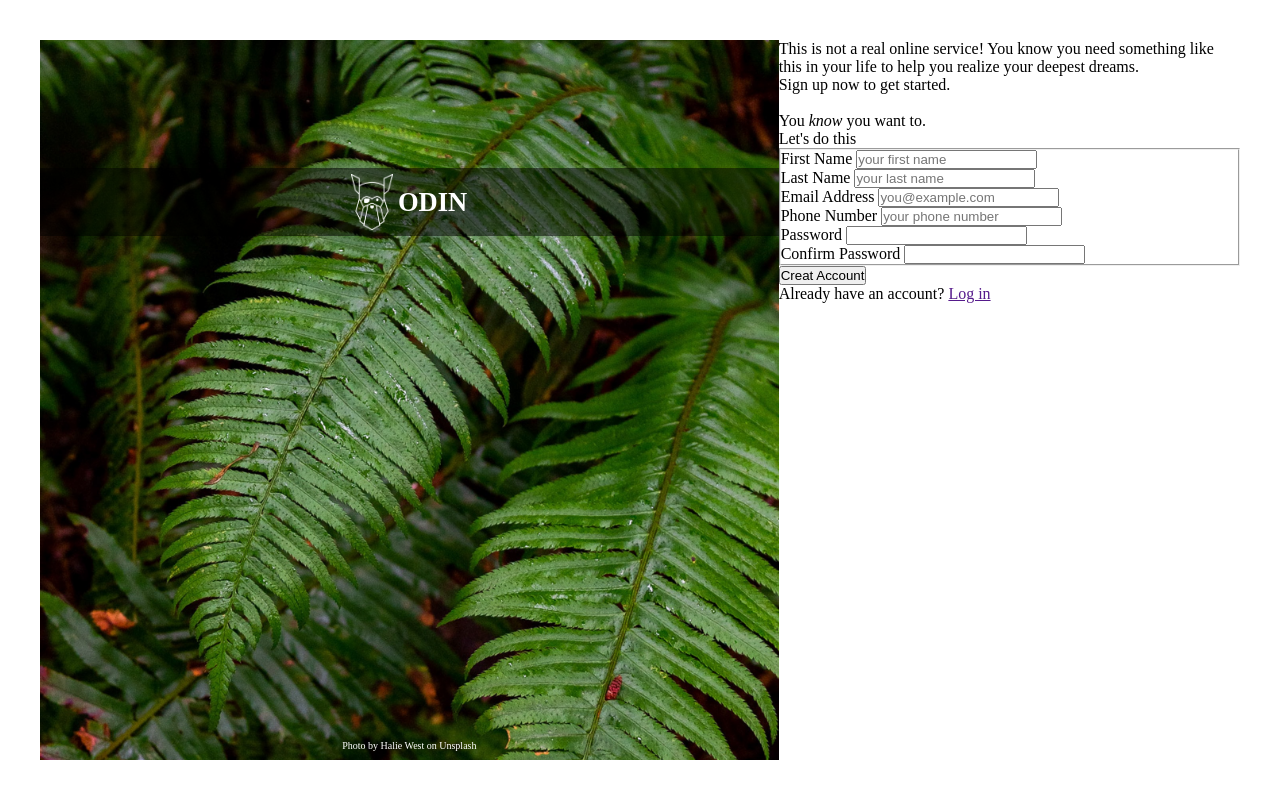
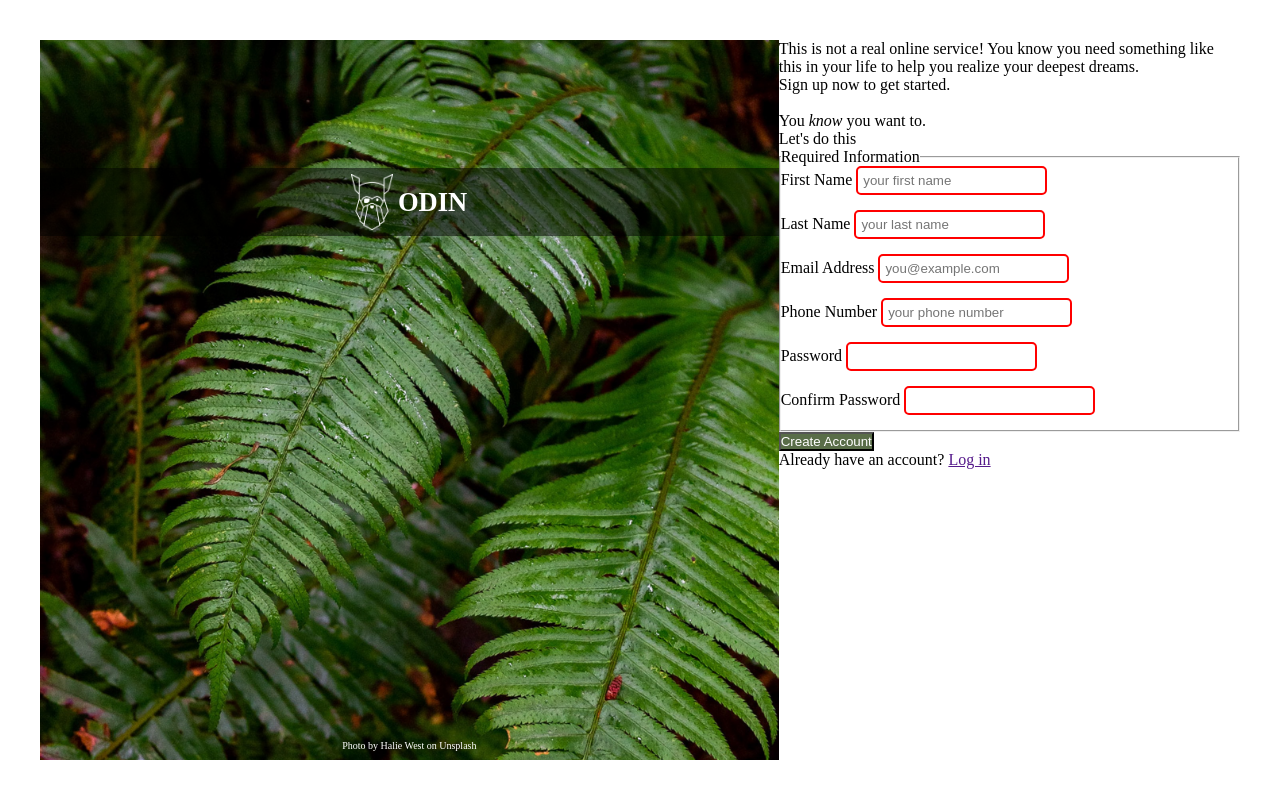
Before and after one commit to kane9028/Project-Sign-up-Form, a plain HTML site: page index.html in a window 1280 px wide. Drawn offline with Linux system fonts and the light colour scheme.

Commit message:
Modify index and style

```diff
--- a/index.html
+++ b/index.html
@@ -1,6 +1,5 @@
 <!DOCTYPE html>
 <html lang="en">
-
 <head>
   <meta charset="UTF-8">
   <meta http-equiv="X-UA-Compatible" content="IE=edge">
@@ -21,50 +20,50 @@
     <div class="form">
       <div class="description">This is not a real online service! You know you need something like this in your life to
         help you realize your deepest dreams.<br>Sign up now to get started.<br><br>You <i>know</i> you want to.</div>
+      <form action="example.com/path" method="post">
         <div class="input-area">
           <p>Let's do this</p>
-        <form action="" method="post">
           <fieldset>
-
+            <legend>Required Information</legend>
             <div>
               <label for="first_name">First Name</label>
-              <input type="text" id="first_name" name="first_name" placeholder="your first name">
+              <input type="text" id="first_name" name="first_name" placeholder="your first name" required>
             </div>
 
             <div>
               <label for="last_name">Last Name</label>
-              <input type="text" id="last_name" name="last_name" placeholder="your last name">
+              <input type="text" id="last_name" name="last_name" placeholder="your last name" required>
             </div>
 
             <div>
               <label for="user_email">Email Address</label>
-              <input type="email" id="user_email" name="email" placeholder="you@example.com">
+              <input type="email" id="user_email" name="email" placeholder="you@example.com" required>
             </div>
 
             <div>
               <label for="user_phone_number">Phone Number</label>
-              <input type="number" id="user_phone_number" name="phone_number" placeholder="your phone number">
+              <input type="tel" id="user_phone_number" name="phone_number" placeholder="your phone number" pattern="[0-9]{3}-[0-9]{2}-[0-9]{3}" required>
             </div>
 
             <div>
               <label for="user_passwod">Password</label>
-              <input type="password" id="user_password" name="password">
+              <input type="password" id="user_password" name="password" minlength="6" required>
             </div>
 
             <div>
               <label for="user_confirm_passwod">Confirm Password</label>
-              <input type="password" id="user_confirm_password" name="confirm_password">
+              <input type="password" id="user_confirm_password" name="confirm_password" required>
               </label>
             </div>
           </fieldset>
-        </form>
         </div>
         <div class="submit">
-        <button type="submit">Creat Account</button>
+          <button type="submit">Create Account</button>
           <div>
             Already have an account? <a href="">Log in</a>
           </div>
         </div>
+      </form>
     </div>
   </div>
 </body>
--- a/style.css
+++ b/style.css
@@ -48,3 +48,28 @@
   display: flex;
   flex-direction: column;
 }
+
+.submit button {
+  background-color: #596D48;
+  color: white;
+}
+
+input {
+  border: 2px solid #E5E7EB;
+  margin-bottom: 15px;
+  padding: 5px;
+  border-radius: 5px;
+}
+
+input:invalid {
+  border-color: red;
+}
+
+input:valid {
+  border-color: green;
+}
+
+input:focus {
+  box-shadow: 2px 2px 3px black;
+  background-color: rgb(179, 207, 252);
+}
```
Lines whose indentation alone changed are shown as unchanged.
